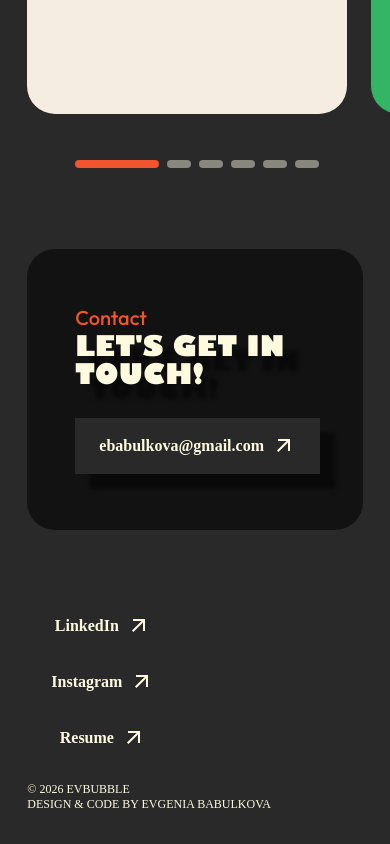
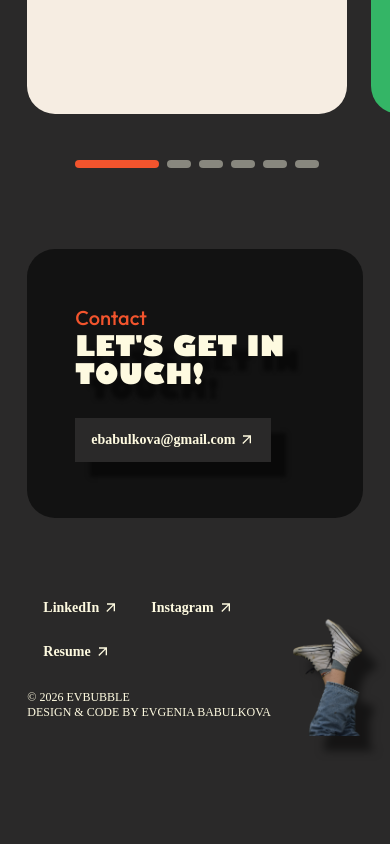
Before and after one commit to EvgeniaBabulkova/portfolio, a React (Vite) app: page / in a window 390 px wide. Shown: the part 2394-3238 px from the top of the page. After the commit the page ends 3130 px from the top, so only its background shows below. Built offline with nearby package versions, Linux system fonts and the light colour scheme; a web font is replaced by a local one.

Commit message:
responsive footer

```diff
--- a/src/components/UI/LinkButton.tsx
+++ b/src/components/UI/LinkButton.tsx
@@ -17,7 +17,7 @@ export default function LinkButton({ link, children, variant = "primary" }: Link
         className={`${buttonStyles.button} ${variant === "primary" && buttonStyles.buttonPrimary}`}
       >
         {children}
-        <span className="w-(--spacing-lg) h-(--spacing-lg)">
+        <span className={buttonStyles.linkButtonIcon}>
           <img src={LinkIcon} />
         </span>
       </a>
--- a/src/components/layout/Footer.tsx
+++ b/src/components/layout/Footer.tsx
@@ -5,24 +5,21 @@ import footerStyles from "../../styles/footer.module.css";
 
 export default function Footer() {
   return (
-    <div className={footerStyles.footerContainer}>
+    <footer className={footerStyles.footerContainer}>
       <div className={footerStyles.footerLeft}>
-        <div className={`${footerStyles.footerMeta}`}>
-          <span>{copyright}</span>
-          <span>design & code by Evgenia Babulkova</span>
-        </div>
-        <div className="flex flex-col">
+        <div className="flex flex-wrap">
           {footerLinks.map((link) => (
             <LinkButton key={link.link} variant="secondary" link={link.link}>
               {link.text}
             </LinkButton>
           ))}
         </div>
+        <div className={footerStyles.footerMeta}>
+          <span>{copyright}</span>
+          <span>design & code by Evgenia Babulkova</span>
+        </div>
       </div>
-      <img src={Feet} className={footerStyles.footerImg} />
-    </div>
+      <img src={Feet} className={footerStyles.footerImg} alt="footer-image" aria-hidden="true" />
+    </footer>
   );
 }
-
-// okaay, i got one idea - it looks odd now that the links are under each other (this was to fix the responsiveness issue temporarily),
-// but i have an idea - i can keep the feet on mobile now when the links are in a column and just make everything smaller (as im supposed to anyway)
--- a/src/styles/buttons.module.css
+++ b/src/styles/buttons.module.css
@@ -36,18 +36,21 @@
   cursor: pointer;
 }
 
-/* for the categories it may make sense to add flex-wrap: wrap - when resizing the page for the tags to wrap */
-/*
-@media (max-width: 600px) {    // todoooooooo
+.linkButtonIcon {
+  width: var(--spacing-lg);
+  height: var(--spacing-lg);
+}
+
+@media (max-width: 600px) {
   .button {
-    padding: var(--spacing-md) var(--spacing-md);
+    padding: var(--spacing-sm) var(--spacing-md);
     min-height: 44px;
-    font: var(--font-body-3);
+    font: var(--font-button-mobile);
+    gap: var(--spacing-xs);
   }
 
-  .buttonPrimary {
-    width: 100%;
-    justify-content: center;
-    padding: var(--spacing-lg) var(--spacing-xl);
+  .linkButtonIcon {
+    width: var(--spacing-md);
+    height: var(--spacing-md);
   }
-} */
+}
--- a/src/styles/footer.module.css
+++ b/src/styles/footer.module.css
@@ -1,46 +1,46 @@
 .footerContainer {
   display: flex;
-  gap: var(--spacing-md);
+  gap: var(--spacing-lg);
   justify-content: space-between;
   padding: 0 var(--page-gutter);
+  align-items: flex-end;
 }
 
 .footerLeft {
   display: flex;
-  align-items: flex-end;
-  justify-content: space-between;
-  width: 100vw;
+  flex-direction: column;
+  gap: var(--spacing-xl);
   padding-bottom: var(--spacing-xl);
+  flex: 1;
 }
 
 .footerMeta {
   display: flex;
   flex-direction: column;
   text-transform: uppercase;
-  font-size: var(--text-xs);
+  font: var(--font-body-3);
 }
 
 .footerImg {
+  display: block;
+  flex: 0 0 auto;
+  width: clamp(100px, 10vw, 160px);
+  height: auto;
+  align-self: flex-end;
   filter: drop-shadow(var(--shadow));
-  width: 10vw;
-}
-
-@media (max-width: 900px) {
-  .footerLeft {
-    flex-direction: column-reverse;
-    align-items: flex-start;
-    gap: var(--spacing-md);
-  }
 }
 
 @media (max-width: 600px) {
+  .footerContainer {
+    gap: var(--spacing-xs);
+  }
+
   .footerLeft {
-    flex-direction: column-reverse;
-    align-items: flex-start;
     gap: var(--spacing-md);
+    padding-bottom: var(--spacing-md);
   }
 
   .footerImg {
-    display: none;
+    width: clamp(65px, 18vw, 100px);
   }
 }
--- a/src/styles/variables.css
+++ b/src/styles/variables.css
@@ -75,4 +75,5 @@
   --font-h1-mobile: 900 28px/1 "GillSansNova";
   --font-label-mobile: 500 20px "Outfit";
   --font-title-mobile: 900 56px/1 "GillSansNova";
+  --font-button-mobile: 700 14px "Outfit";
 }
```
